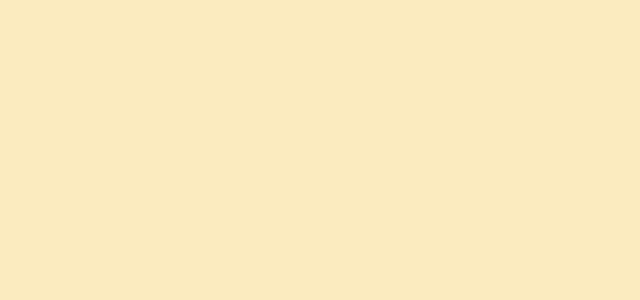
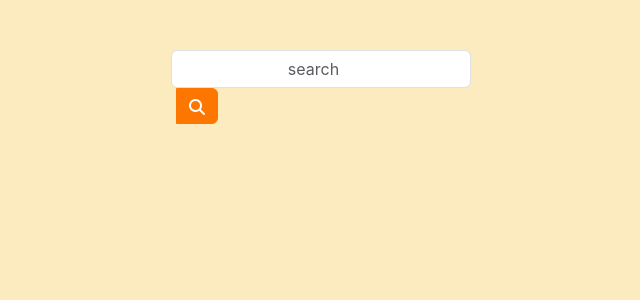
Before and after one commit to charanjose16/Prisewise, a React (Create React App) app in the folder client/: page /home in a window 1280 px wide. Before the commit this address had no page. Shown: the top 300 px of the page, without its empty margins (379-1019 px from the left). Built offline with nearby package versions, Linux system fonts and the light colour scheme.

Commit message:
search bar added

```diff
--- a/client/src/App.js
+++ b/client/src/App.js
@@ -3,6 +3,7 @@ import React from 'react';
 import { BrowserRouter as Router, Route, Switch, Routes } from 'react-router-dom';
 import Login from './components/Login';
 import Signup from './components/Signup';
+import Home from './components/Home';
 
 function App() {
   return (
@@ -10,6 +11,7 @@ function App() {
         <Routes>
           <Route path="/signup" element={<Signup />} />
           <Route path="/login" element={<Login />} />
+          <Route path='/home'  element={<Home/>} />
         </Routes>
 
   );
--- a/client/src/components/Home.js
+++ b/client/src/components/Home.js
@@ -1,20 +1,16 @@
-// src/components/Home.js
 import React from 'react';
-import { Link } from 'react-router-dom';
 
 const Home = () => {
   return (
     <div>
-      <h2>Welcome to Your App</h2>
-      <p>Choose an action:</p>
-      <ul>
-        <li>
-          <Link to="/login">Login</Link>
-        </li>
-        <li>
-          <Link to="/signup">Signup</Link>
-        </li>
-      </ul>
+      <div class="input-group ">
+        <div class="form-outline">
+           <input type="search" id="form1" class="form-control" placeholder='search'/>
+        </div>
+           <button type="button" class="btn btn-primary search-button">
+              <i class="fas fa-search"></i>
+           </button>
+      </div>
     </div>
   );
 };
--- a/client/src/components/Login.js
+++ b/client/src/components/Login.js
@@ -65,7 +65,7 @@ const Login = () => {
             required
           />
         </div>
-        <button type="submit" className="btn btn-primary">
+        <button type="submit" className="btn btn-primary log-sign-button">
           LOGIN
         </button>
       </form>
--- a/client/src/components/Signup.js
+++ b/client/src/components/Signup.js
@@ -67,8 +67,8 @@ const Signup = () => {
             required
           />
         </div>
-        <button type="submit" className="btn btn-primary">
-          SIGNUP
+        <button type="submit" className="btn btn-primary log-sign-button">
+           SIGNUP
         </button>
       </form>
     </div>
--- a/client/src/index.css
+++ b/client/src/index.css
@@ -17,7 +17,7 @@ body {
 h1{
   text-align: center;
 }
-button{
+.log-sign-button{
   margin-top: 10px;
     justify-content: center;
     align-items: center;
@@ -72,3 +72,10 @@ h3{
 .login{
       text-align: center;
 }
+.search-button{
+  height: 36px;
+  left: 6px;
+}
+input#form1.form-control{
+  width: 300px;
+}
```
